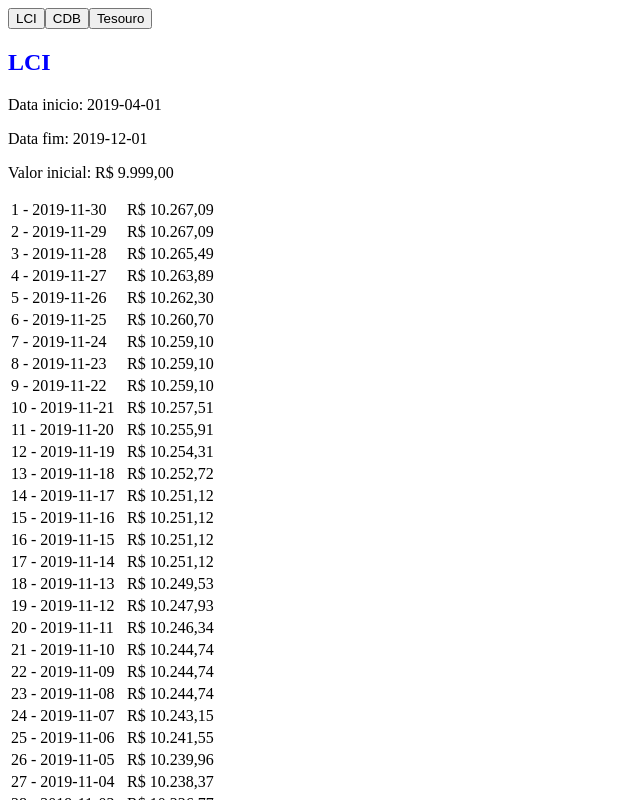
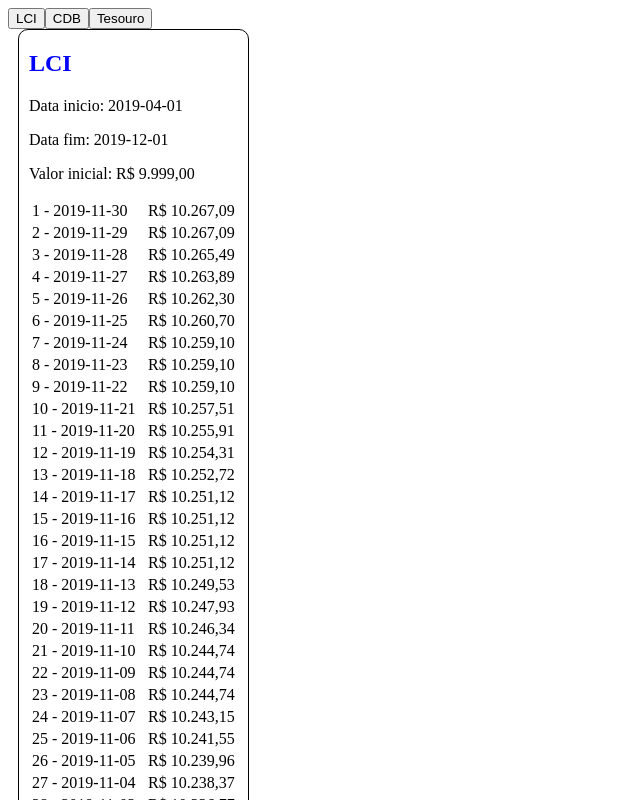
Before and after one commit to oberziner/simulador-investimentos, a React app: page / in a window 1280 px wide. Both pictures are taken after a click on the button "LCI". Shown: the top 800 px of the page, without its empty margins (0-640 px from the left). Built offline with nearby package versions, Linux system fonts and the light colour scheme.

Commit message:
Layout styling

```diff
--- a/src/App.jsx
+++ b/src/App.jsx
@@ -59,11 +59,13 @@ class App extends Component {
         <button type="button" onClick={this.addLCI}>LCI</button>
         <button type="button" onClick={this.addCDB}>CDB</button>
         <button type="button" onClick={this.addTesouro}>Tesouro</button>
-        {investments.map((i) => (
-          <div key={Math.random()}>
-            <Investment investment={i} />
-          </div>
-        ))}
+        <div>
+          {investments.map((i) => (
+            <div key={Math.random()} className="investment-container">
+              <Investment investment={i} />
+            </div>
+          ))}
+        </div>
       </div>
     );
   }
--- a/src/Investment.jsx
+++ b/src/Investment.jsx
@@ -2,7 +2,7 @@ import React from 'react';
 import f from './format';
 
 const Investment = ({ investment }) => (
-  <div>
+  <div className="investment">
     <h2 className="title">
       {investment.title}
     </h2>
--- a/src/main.css
+++ b/src/main.css
@@ -1,3 +1,18 @@
+body {
+  white-space: nowrap;
+}
+
+.investment-container {
+  display: inline-block;
+  margin: 0 10px;
+}
+
+.investment {
+  border: 1px solid black;
+  padding: 0px 10px;
+  border-radius: 10px;
+}
+
 .title {
-    color: blue
+  color: blue
 }
```
Also changed, not shown: 2 other files (tests, documents, lock files or other folders).
